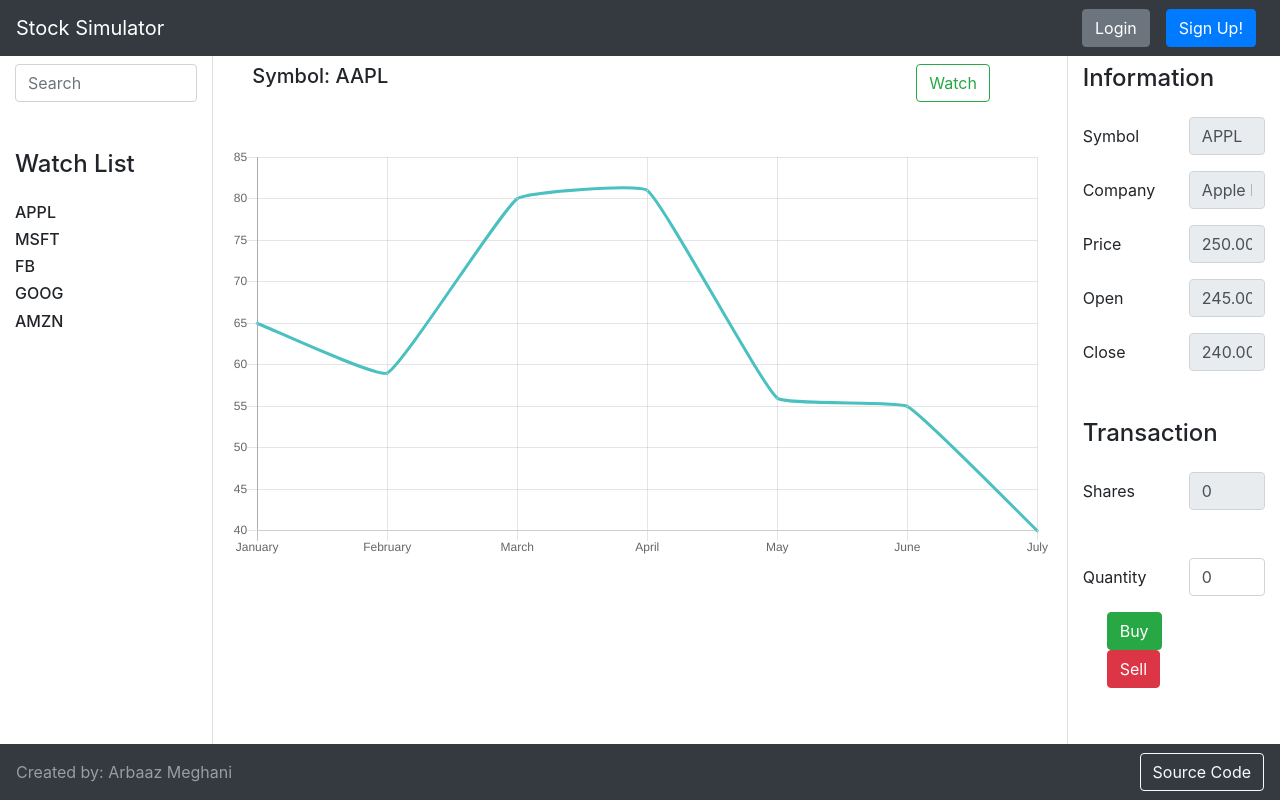
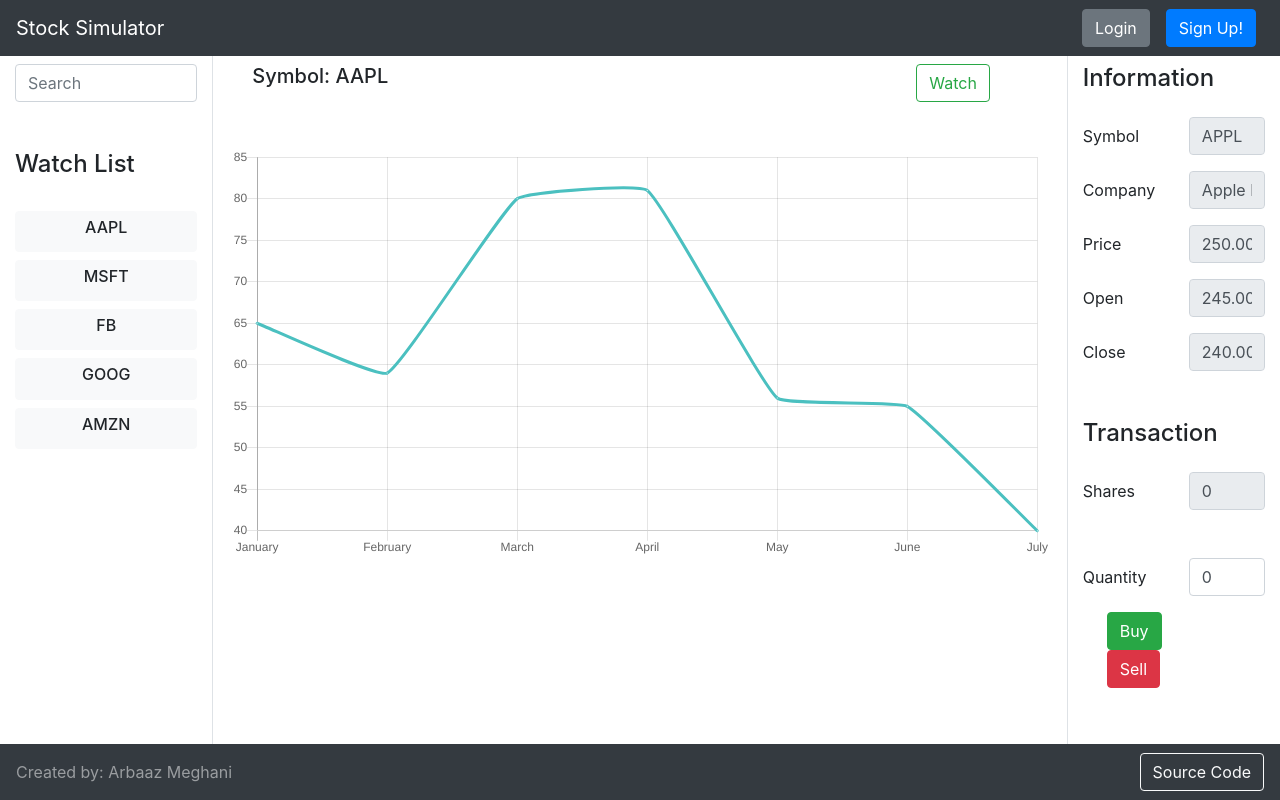
Before and after one commit to ArbaazMeghani/stock-simulator, a React (Create React App) app in the folder client/: page / in a window 1280 px wide. Built offline with nearby package versions, Linux system fonts and the light colour scheme.

Commit message:
Change watchlist item to be buttons

```diff
--- a/client/src/components/leftSidebar/WatchList.js
+++ b/client/src/components/leftSidebar/WatchList.js
@@ -7,7 +7,7 @@ export default class WatchList extends React.Component {
       <div className="mt-5">
         <h4> Watch List</h4>
         <div className="mt-4">
-          <WatchListItem symbol="APPL"/>
+          <WatchListItem symbol="AAPL"/>
           <WatchListItem symbol="MSFT"/>
           <WatchListItem symbol="FB"/>
           <WatchListItem symbol="GOOG"/>
--- a/client/src/components/leftSidebar/WatchListItem.js
+++ b/client/src/components/leftSidebar/WatchListItem.js
@@ -1,4 +1,6 @@
 import React from 'react';
+import Button from 'react-bootstrap/Button';
+import Col from 'react-bootstrap/Col';
 import { connect } from 'react-redux';
 import { simpleAction } from '../../actions/simpleAction';
 
@@ -9,9 +11,9 @@ class WatchListItem extends React.Component {
 
   render() {
     return (
-      <div className="mt-2" onClick={this.handleClick}>
+      <Col className="mt-2" as={Button} onClick={this.handleClick} variant="light" >
         <h6> {this.props.symbol} </h6>
-      </div>
+      </Col>
     );
   }
 }
```
